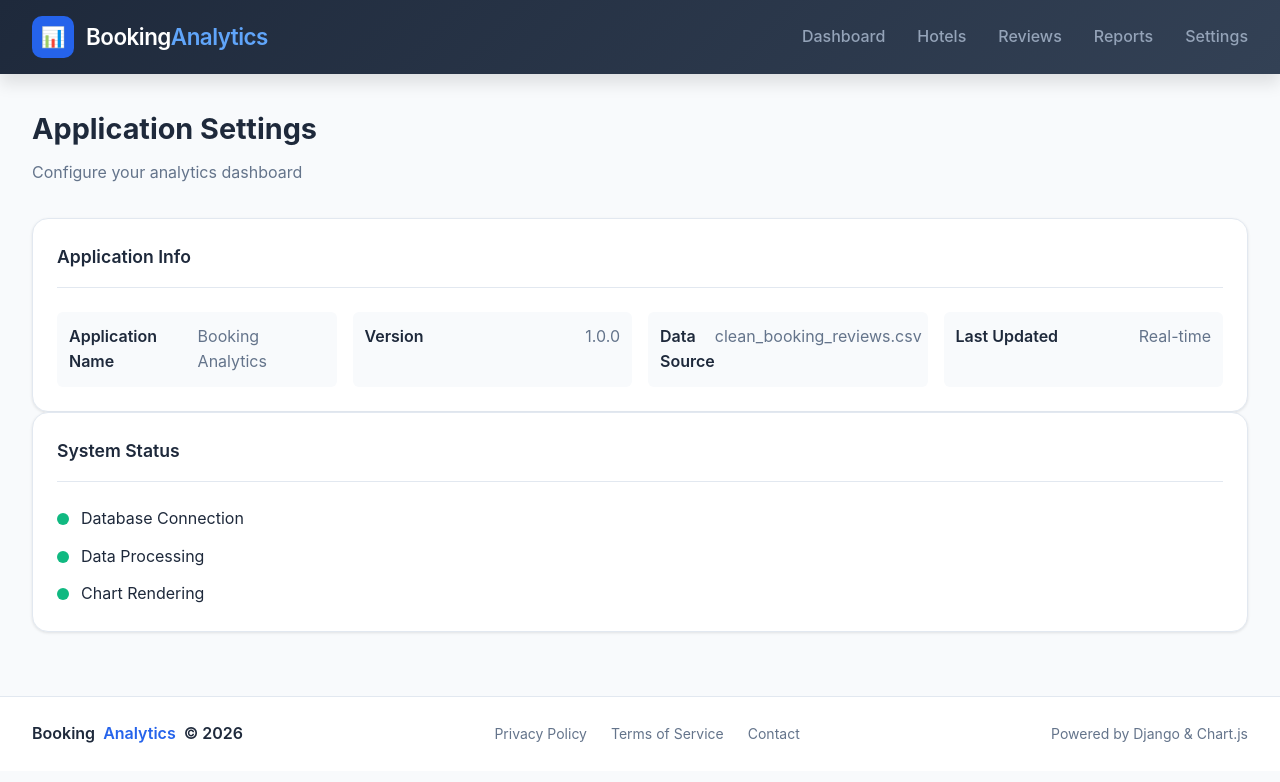
After one commit to Uways86-rgb/Hotel-Booking-Analytics, a Django app: page /settings/ in a window 1280 px wide. The commit adds this page. Shown: the top 782 px of the page. Run offline with Django 5.2, Linux system fonts and the light colour scheme.

Commit message:
Modified files

```diff
--- a/analytics/templates/base.html
+++ b/analytics/templates/base.html
@@ -11,27 +11,24 @@
     {% block extra_css %}{% endblock %}
 </head>
 <body>
-    <!-- Navigation Bar -->
     <nav class="navbar">
-        <a href="#" class="navbar-brand">
+        <a href="{% url 'dashboard' %}" class="navbar-brand">
             <div class="logo">📊</div>
             <div class="brand-text">Booking<span>Analytics</span></div>
         </a>
         <ul class="navbar-menu">
-            <li><a href="#" class="active">Dashboard</a></li>
-            <li><a href="#">Hotels</a></li>
-            <li><a href="#">Reviews</a></li>
-            <li><a href="#">Reports</a></li>
-            <li><a href="#">Settings</a></li>
+            <li><a href="{% url 'dashboard' %}">Dashboard</a></li>
+            <li><a href="{% url 'hotels' %}">Hotels</a></li>
+            <li><a href="{% url 'reviews' %}">Reviews</a></li>
+            <li><a href="{% url 'reports' %}">Reports</a></li>
+            <li><a href="{% url 'settings' %}">Settings</a></li>
         </ul>
     </nav>
 
-    <!-- Main Content -->
     <main class="main-container">
         {% block content %}{% endblock %}
     </main>
 
-    <!-- Footer -->
     <footer class="footer">
         <div class="footer-content">
             <div class="footer-brand">
--- /dev/null
+++ b/analytics/templates/settings.html
@@ -0,0 +1,68 @@
+{% extends 'base.html' %}
+
+{% block title %}Settings - Booking Reviews{% endblock %}
+
+{% block content %}
+    <header class="page-header">
+        <h1>Application Settings</h1>
+        <p>Configure your analytics dashboard</p>
+    </header>
+
+    <section class="chart-card">
+        <div class="chart-header">
+            <h2 class="chart-title">Application Info</h2>
+        </div>
+        <div class="settings-grid">
+            <div class="setting-item">
+                <label>Application Name</label>
+                <span>Booking Analytics</span>
+            </div>
+            <div class="setting-item">
+                <label>Version</label>
+                <span>1.0.0</span>
+            </div>
+            <div class="setting-item">
+                <label>Data Source</label>
+                <span>clean_booking_reviews.csv</span>
+            </div>
+            <div class="setting-item">
+                <label>Last Updated</label>
+                <span>Real-time</span>
+            </div>
+        </div>
+    </section>
+
+    <section class="chart-card">
+        <div class="chart-header">
+            <h2 class="chart-title">System Status</h2>
+        </div>
+        <div class="status-indicators">
+            <div class="status-item">
+                <span class="status-dot online"></span>
+                <span>Database Connection</span>
+            </div>
+            <div class="status-item">
+                <span class="status-dot online"></span>
+                <span>Data Processing</span>
+            </div>
+            <div class="status-item">
+                <span class="status-dot online"></span>
+                <span>Chart Rendering</span>
+            </div>
+        </div>
+    </section>
+{% endblock %}
+
+{% block extra_css %}
+<style>
+    .settings-grid { display: grid; grid-template-columns: repeat(auto-fit, minmax(250px, 1fr)); gap: 16px; }
+    .setting-item { display: flex; justify-content: space-between; padding: 12px; background: var(--bg-light); border-radius: 6px; }
+    .setting-item label { font-weight: 600; color: var(--text-dark); }
+    .setting-item span { color: var(--text-muted); }
+    .status-indicators { display: flex; flex-direction: column; gap: 12px; }
+    .status-item { display: flex; align-items: center; gap: 12px; }
+    .status-dot { width: 12px; height: 12px; border-radius: 50%; }
+    .status-dot.online { background: var(--accent-green); }
+    .status-dot.offline { background: var(--accent-red); }
+</style>
+{% endblock %}
--- a/analytics/views.py
+++ b/analytics/views.py
@@ -3,18 +3,12 @@ import pandas as pd
 from django.shortcuts import render
 
 def dashboard(request):
-    # Load the cleaned dataset from project folder
-    # Use on_bad_lines='skip' to skip rows with inconsistent number of fields
     df = pd.read_csv("data/clean_booking_reviews.csv", on_bad_lines='skip')
-
-    # Example KPIs - using correct column names from CSV
-    # Convert rating column to numeric (it contains string values)
     df['reviews.rating'] = pd.to_numeric(df['reviews.rating'], errors='coerce')
     avg_rating = df['reviews.rating'].mean()
     total_reviews = len(df)
     negative_percent = len(df[df['reviews.rating'] <= 5]) / total_reviews * 100
 
-    # Example charts - using correct column names from CSV
     top_hotels = df.groupby('name')['reviews.rating'].mean().sort_values(ascending=False).head(5)
     top_countries = df.groupby('reviews.userProvince')['reviews.rating'].mean().sort_values(ascending=False).head(5)
 
@@ -29,3 +23,73 @@ def dashboard(request):
     }
 
     return render(request, "dashboard.html", context)
+
+def hotels(request):
+    df = pd.read_csv("data/clean_booking_reviews.csv", on_bad_lines='skip')
+    df['reviews.rating'] = pd.to_numeric(df['reviews.rating'], errors='coerce')
+
+    hotel_stats = df.groupby('name').agg({
+        'reviews.rating': 'mean',
+        'reviews.text': 'count'
+    }).rename(columns={'reviews.text': 'review_count'})
+
+    hotel_stats = hotel_stats.sort_values('reviews.rating', ascending=False)
+    top_hotels_list = [
+        {'name': name, 'rating': round(row['reviews.rating'], 2), 'review_count': row['review_count']}
+        for name, row in hotel_stats.head(20).iterrows()
+    ]
+
+    context = {
+        'top_hotels_json': json.dumps([h['name'] for h in top_hotels_list]),
+        'top_hotels_data': json.dumps([h['rating'] for h in top_hotels_list]),
+        'top_hotels_list': top_hotels_list,
+        'total_hotels': len(hotel_stats)
+    }
+
+    return render(request, "hotels.html", context)
+
+def reviews(request):
+    df = pd.read_csv("data/clean_booking_reviews.csv", on_bad_lines='skip')
+    df['reviews.rating'] = pd.to_numeric(df['reviews.rating'], errors='coerce')
+
+    total_reviews = len(df)
+    positive_count = len(df[df['reviews.rating'] > 7])
+    neutral_count = len(df[(df['reviews.rating'] >= 5) & (df['reviews.rating'] <= 7)])
+    negative_count = len(df[df['reviews.rating'] < 5])
+
+    recent_reviews = df.dropna(subset=['reviews.text']).head(20).to_dict('records')
+
+    context = {
+        'total_reviews': total_reviews,
+        'positive_count': positive_count,
+        'neutral_count': neutral_count,
+        'negative_count': negative_count,
+        'recent_reviews': recent_reviews
+    }
+
+    return render(request, "reviews.html", context)
+
+def reports(request):
+    df = pd.read_csv("data/clean_booking_reviews.csv", on_bad_lines='skip')
+    df['reviews.rating'] = pd.to_numeric(df['reviews.rating'], errors='coerce')
+
+    avg_rating = df['reviews.rating'].mean()
+    median_rating = df['reviews.rating'].median()
+    std_rating = df['reviews.rating'].std()
+
+    top_hotels = df.groupby('name')['reviews.rating'].mean().sort_values(ascending=False).head(10)
+    province_counts = df.groupby('reviews.userProvince').size().sort_values(ascending=False).head(10)
+
+    context = {
+        'avg_rating': round(avg_rating, 2),
+        'median_rating': round(median_rating, 2),
+        'std_rating': round(std_rating, 2),
+        'top_hotels_json': json.dumps(top_hotels.index.tolist()),
+        'top_hotels_data': json.dumps(top_hotels.values.tolist()),
+        'province_counts': province_counts.to_dict()
+    }
+
+    return render(request, "reports.html", context)
+
+def settings(request):
+    return render(request, "settings.html")
--- a/booking_dashboard/urls.py
+++ b/booking_dashboard/urls.py
@@ -5,4 +5,8 @@ from analytics import views
 urlpatterns = [
     path('admin/', admin.site.urls),
     path('', views.dashboard, name='dashboard'),
+    path('hotels/', views.hotels, name='hotels'),
+    path('reviews/', views.reviews, name='reviews'),
+    path('reports/', views.reports, name='reports'),
+    path('settings/', views.settings, name='settings'),
 ]
```
Also changed, not shown: analytics/templates/dashboard.html (+19 -124 lines), analytics/templates/hotels.html (added, +92 -0 lines), analytics/templates/reports.html (added, +81 -0 lines), analytics/templates/reviews.html (added, +134 -0 lines).
